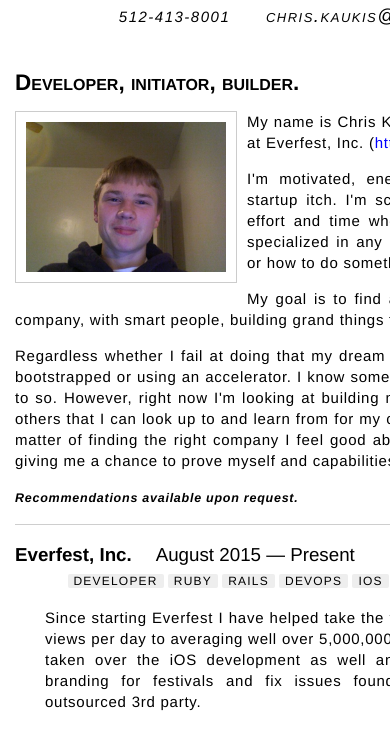
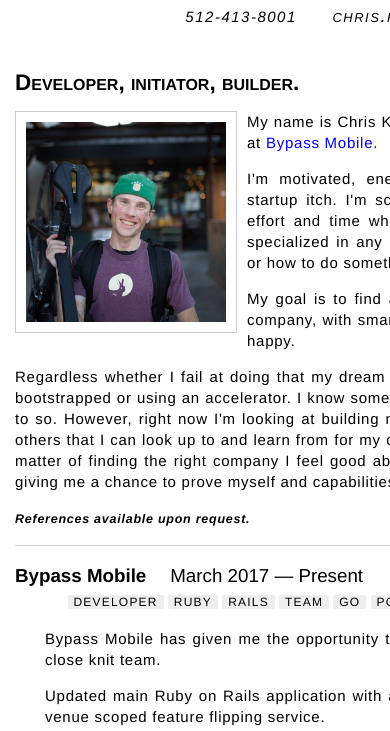
Before and after one commit to chriskaukis/chriskaukis.github.io, a plain HTML site: page resume/index.html in a window 390 px wide. Shown: the part 73-804 px from the top of the page. Drawn offline with Linux system fonts and the light colour scheme.

Commit message:
New headshot and Bypass Mobile

```diff
--- a/resume/index.html
+++ b/resume/index.html
@@ -179,7 +179,7 @@
         <span class="space"></span>
         <span class="email">chris.kaukis@gmail.com</span>
         <span class="space"></span>
-        <span style="background: url(twitter.com.ico) bottom left no-repeat; padding-left: 20px;">@chriskaukis</span>
+        <!-- <span style="background: url(twitter.com.ico) bottom left no-repeat; padding-left: 20px;">@chriskaukis</span> -->
     </div>
     <ul id="exp-summary" class="ext">
         <li>
@@ -228,12 +228,12 @@
     <h2>
         Developer, initiator, builder.</h2>
 
-<p>
-        <img src="headshot.jpg" width="200" alt="Headshot" style="float: left; padding: 10px; border: 1px solid #ccc; margin:0 10px 10px 0;"/>
+    <p>
+        <img src="me.jpg" width="200" alt="Chris Kaukis" style="float: left; padding: 10px; border: 1px solid #ccc; margin:0 10px 10px 0;"/>
 
-        </p>
+    </p>
 
-<p>My name is Chris Kaukis and I am currently in Austin, TX and I work at Everfest, Inc. (<a href="https://www.everfest.com">https://www.everfest.com</a>).</p>
+    <p>My name is Chris Kaukis and I am currently in Austin, TX and I work at <a href="https://www.bypassmobile.com">Bypass Mobile</a>.</p>
 
 <p>I'm motivated, energetic, and an aspiring entrepreneur with the startup itch. I'm scrappy when I
 need to be and put in that extra effort and time when it's called upon. I am well rounded and not specialized in any particular technology. If I don't know the answer or how to do something I learn and I learn quick.</p>
@@ -244,12 +244,42 @@ need to be and put in that extra effort and time when it's called upon. I am wel
   the right company I feel good about and is a right fit for me as well as them and giving me a chance to prove myself and capabilities.</p>
 
     <p>
-        <b><small><i>Recommendations available upon request.</i></small></b>
+
+        <b><small><i>References available upon request.</i></small></b>
     </p>
+
+
+    <div class="job">
+        <h3>Bypass Mobile
+            <span class="date">March 2017 &mdash; Present</span>
+        </h3>
+        <div class="project">
+        <ul class="tags">
+            <li>Developer</li>
+            <li>Ruby</li>
+            <li>Rails</li>
+            <li>Team</li>
+            <li>Go</li>
+            <li>POS</li>
+        </ul>
+        <p>
+            Bypass Mobile has given me the opportunity to focus in on my development skills and work in close knit team.
+        </p>
+        <p>
+            Updated main Ruby on Rails application with a new authentication framework using a dynamic venue scoped feature flipping service.
+        </p>
+
+        <p>Currently developing a diagnostic tool to help remotely diagnose and predict possible issues with devices and network issues written in Go on the backend and Kotlin on Android devices.</p>
+
+        </div>
+
+
+    </div>
+
 
     <div class="job">
         <h3>Everfest, Inc.
-            <span class="date">August 2015 &mdash; Present</span>
+            <span class="date">August 2015 &mdash; February 2017</span>
         </h3>
         <div class="project">
         <ul class="tags">
```
Also changed, not shown: resume/me.jpg (added).
